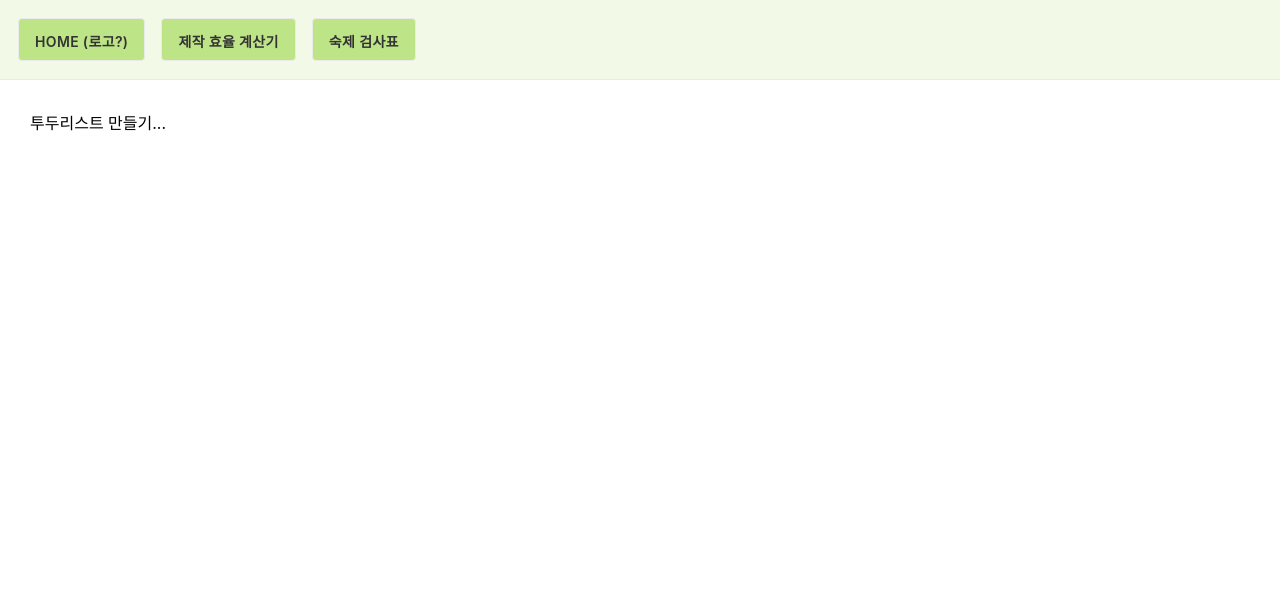
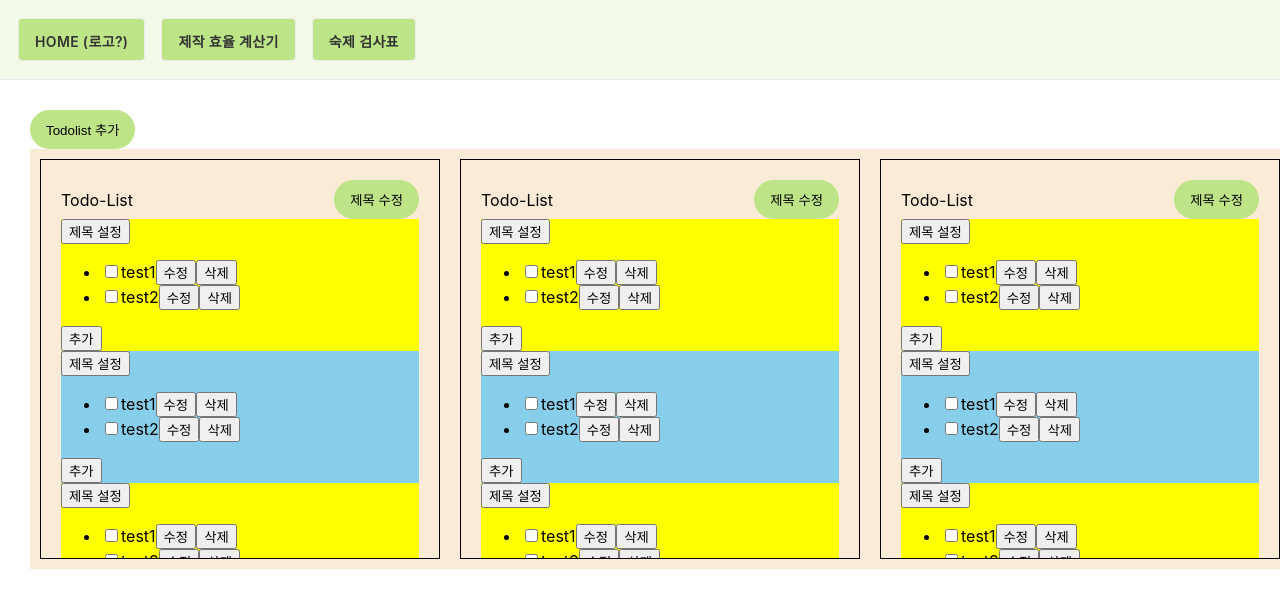
Before and after one commit to moon9ua/Moong-Loa, a Next.js app: page /todolist in a window 1280 px wide. Shown: the top 608 px of the page. Built offline with nearby package versions, Linux system fonts and the light colour scheme.

Commit message:
feat: todolist 구조 구현

```diff
--- /dev/null
+++ b/components/commons/Button.module.css
@@ -0,0 +1,14 @@
+.button {
+  /* display: inline-block; */
+  /* display: inline-block; */
+  display: inline;
+  background-color: #bee488;
+  border: 0;
+  border-radius: 20px;
+  cursor: pointer;
+  padding: 10px 16px;
+}
+
+/* NOTE
+* margin을 prop에서 받아서 처리하도록 ex.mui
+*/
--- /dev/null
+++ b/components/commons/Button.tsx
@@ -0,0 +1,13 @@
+import styles from "./Button.module.css";
+
+interface ButtonProps {
+  label: string;
+}
+
+export default function Button({ label, ...props }: ButtonProps) {
+  return (
+    <button className={styles.button} {...props}>
+      {label}
+    </button>
+  );
+}
--- /dev/null
+++ b/components/todolist/Todo.tsx
@@ -0,0 +1,73 @@
+import { Dispatch, SetStateAction, useState } from "react";
+import { ITodo } from "./UnitOfTimeBlock";
+
+interface TodoProps {
+  // propContent: string; // NOTE: 추후 삭제 예정. 위에서 받아올 필요가 없다.
+  isNewTodo?: boolean;
+
+  todo: ITodo;
+  setTodos: Dispatch<SetStateAction<ITodo[]>>;
+}
+
+export default function Todo({ isNewTodo = false, todo, setTodos }: TodoProps) {
+  const [editValue, setEditValue] = useState<string>(todo.content);
+  const [isEditing, setIsEditing] = useState<boolean>(isNewTodo ? true : false);
+  const [checked, setChecked] = useState<boolean>(false);
+
+  const completeEdit = () => {
+    setTodos((prev) =>
+      prev.map((val) => {
+        if (val.id === todo.id) {
+          val.content = editValue;
+        }
+        return val;
+      })
+    );
+
+    setIsEditing(false);
+  };
+  const startEdit = () => {
+    setIsEditing(true);
+  };
+  const updateInputValue = (e: React.ChangeEvent<HTMLInputElement>) => {
+    // setTodos((prev) =>
+    //   prev.map((val) => {
+    //     if (val.id === todo.id) {
+    //       val.content = e.target.value;
+    //     }
+    //     return val;
+    //   })
+    // );
+
+    setEditValue(e.target.value);
+  };
+  const deleteTodo = () => {
+    setTodos((prev) => prev.filter((val) => todo.id !== val.id));
+  };
+
+  const toggleCheck = () => {
+    setChecked((prev) => !prev);
+  };
+
+  return (
+    <li>
+      {isEditing ? (
+        <>
+          <input type="text" value={editValue} onChange={updateInputValue} />
+          <button onClick={completeEdit}>완료</button>
+        </>
+      ) : (
+        <>
+          <input type="checkbox" checked={checked} onChange={toggleCheck} />
+          <span>{todo.content}</span>
+          <button onClick={startEdit}>수정</button>
+          <button onClick={deleteTodo}>삭제</button>
+        </>
+      )}
+    </li>
+  );
+}
+
+/* NOTE
+ * 생성하면 수정 상태로 들어가야 한다. 하지만 저장한 이후에는 앱을 로드했을 때든, 언제든, 수정완료 상태로 들어가야 한다. 어떻게 해야?
+ */
--- /dev/null
+++ b/components/todolist/TodoListBlock.module.css
@@ -0,0 +1,20 @@
+.container {
+  width: 400px;
+  height: 400px;
+  /* min-height: 400px; */
+  border: 1px solid black;
+
+  margin: 10px;
+  padding: 20px;
+
+  display: flex;
+  flex-direction: column;
+
+  overflow-y: auto;
+}
+
+.title-container {
+  display: flex;
+  justify-content: space-between;
+  align-items: center;
+}
--- /dev/null
+++ b/components/todolist/TodoListBlock.tsx
@@ -0,0 +1,27 @@
+import Button from "../commons/Button";
+import styles from "./TodoListBlock.module.css";
+import UnitOfTimeBlock from "./UnitOfTimeBlock";
+
+export default function TodoListBlock() {
+  return (
+    <div className={styles.container}>
+      <div className={styles["title-container"]}>
+        <span>Todo-List</span>
+        <Button label="제목 수정" />
+      </div>
+
+      <UnitOfTimeBlock />
+      <UnitOfTimeBlock weekly />
+      <UnitOfTimeBlock />
+
+      <div>
+        <Button label="일간 리스트 추가" />
+        <Button label="주간 리스트 추가" />
+      </div>
+    </div>
+  );
+}
+
+/* NOTE:
+ * button 간단하게 변경 (아이콘 등으로) + hover시 안내 popup
+ */
--- /dev/null
+++ b/components/todolist/UnitOfTimeBlock.tsx
@@ -0,0 +1,61 @@
+import { useState } from "react";
+import Todo from "./Todo";
+
+interface UnitOfTimeBlockProps {
+  weekly?: boolean;
+  propTitle?: string;
+}
+
+export interface ITodo {
+  id: number;
+  content: string;
+}
+
+export default function UnitOfTimeBlock({
+  weekly = false,
+  propTitle,
+}: UnitOfTimeBlockProps) {
+  const backgroundColor = !weekly ? "yellow" : "skyblue";
+  const [todos, setTodos] = useState<ITodo[]>([
+    { id: 1, content: "test1" },
+    { id: 2, content: "test2" },
+  ]);
+  const [title, setTitle] = useState(propTitle ?? ""); // NOTE: 맞나?
+
+  const addTodo = () => {
+    const tmpTodo = "임시 할일";
+    setTodos((prev) => [...prev, { id: +new Date(), content: tmpTodo }]);
+  };
+
+  const modifyTitle = () => {
+    const tmpTitle = "임시 타이틀";
+    setTitle(tmpTitle);
+  };
+
+  return (
+    <div style={{ backgroundColor }}>
+      {title && <span>{title}</span>}
+
+      <button onClick={modifyTitle}>제목 설정</button>
+
+      <ul>
+        {todos.map((todo) => (
+          <Todo
+            key={todo.id}
+            // propContent={todo.content}
+            // id={todo.id}
+            {...{ todo, setTodos }}
+          />
+        ))}
+      </ul>
+
+      <button onClick={addTodo}>추가</button>
+    </div>
+  );
+}
+
+/* NOTE: 추가할 기능
+ * UnitOfTimeBlock에서 할일이 다 완료되면, 투명도 낮추도록 처리? (필요할까?)
+ * weekly, daily에 따라 색깔 분류 뿐 아니라 오른쪽 위 등에 태그도 달기
+ * ui를 위해 버튼들 통합... 혹은 오른쪽에 세로로 다 몰기?
+ */
--- /dev/null
+++ b/pages/todolist/index.module.css
@@ -0,0 +1,4 @@
+.todo-container {
+  display: flex;
+  background-color: antiquewhite;
+}
--- a/pages/todolist/index.tsx
+++ b/pages/todolist/index.tsx
@@ -1,3 +1,17 @@
+import Button from "../../components/commons/Button";
+import TodoListBlock from "../../components/todolist/TodoListBlock";
+import styles from "./index.module.css";
+
 export default function TodoList() {
-  return <>투두리스트 만들기...</>;
+  return (
+    <div>
+      <Button label="Todolist 추가" />
+
+      <div className={styles["todo-container"]}>
+        <TodoListBlock />
+        <TodoListBlock />
+        <TodoListBlock />
+      </div>
+    </div>
+  );
 }
```
